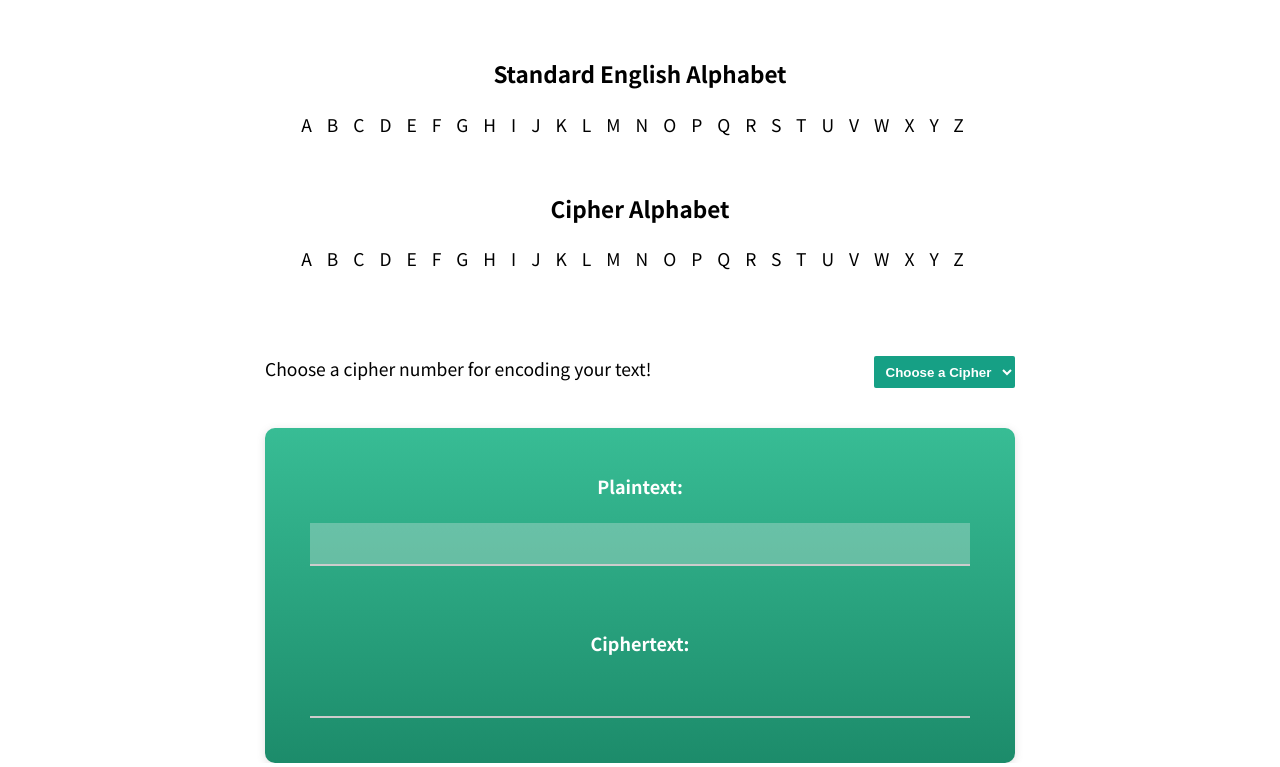
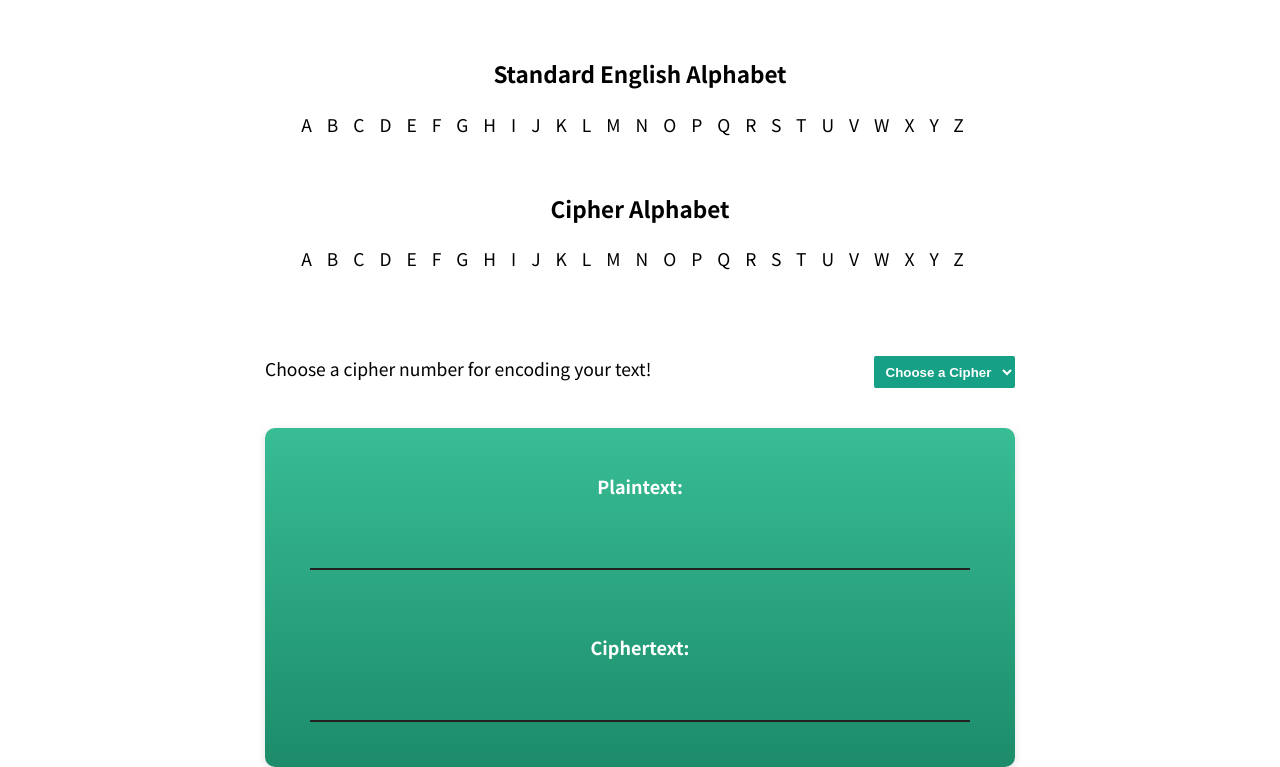
Before and after one commit to jdesoto1618/rot-cipher, a plain HTML site: page index.html in a window 1280 px wide. Shown: the part 109-876 px from the top of the page. Drawn offline with Linux system fonts and the light colour scheme.

Commit message:
Updates input background and border colors to be more readable against the new card gradient background.

```diff
--- a/styles.css
+++ b/styles.css
@@ -3,6 +3,7 @@
   --card-box-shadow: rgb(99 99 99 / 20%) 0px 2px 8px 0px;
   --white: #fff;
   --black: #000;
+  --near-black: #222;
   --blue-border-color: #41a3ff;
   --rot-selection-color: #468499;
   --select-background-color: #16a085;
@@ -125,17 +126,24 @@ span {
 }
 
 .plaintext-word {
+  font-family: 'Noto Sans KR', sans-serif;
   font-size: var(--text-md);
   border: transparent;
   padding: 1rem;
   text-transform: uppercase;
-  border-bottom: 0.2rem solid var(--light-gray);
+  border-bottom: 0.2rem solid var(--near-black);
+  border-radius: var(--card-border-radius) var(--card-border-radius) 0 0;
   outline: 0.1rem solid transparent;
-  transition: border-color 0.3s ease;
+  transition: background-color 0.3s ease;
+  background-color: var(--white);
+}
+
+.plaintext-word:disabled {
+  background-color: transparent;
 }
 
 .plaintext-word:focus {
-  border-color: dodgerblue;
+  border-color: var(--near-black);
 }
 
 .x-cipher-selection {
@@ -155,7 +163,7 @@ span {
 
 .ciphertext-word {
   min-height: 3.8rem;
-  border-bottom: 0.2rem solid var(--light-gray);
+  border-bottom: 0.2rem solid var(--near-black);
   transition: border-color 0.2s ease;
   letter-spacing: 0.1rem;
 }
```
